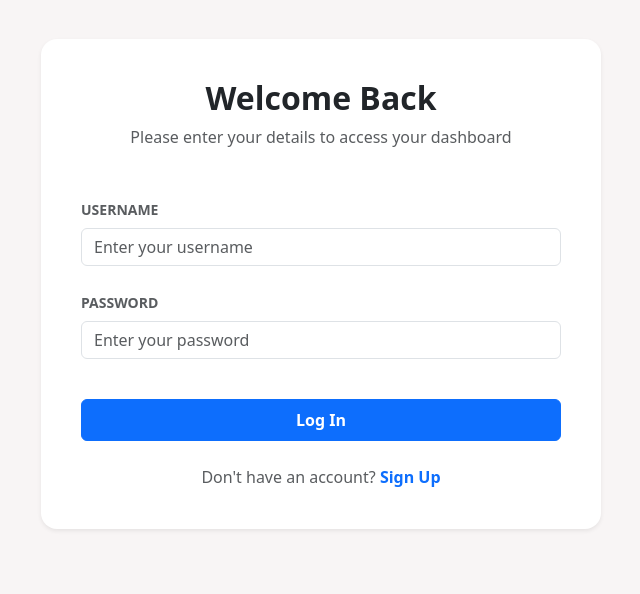
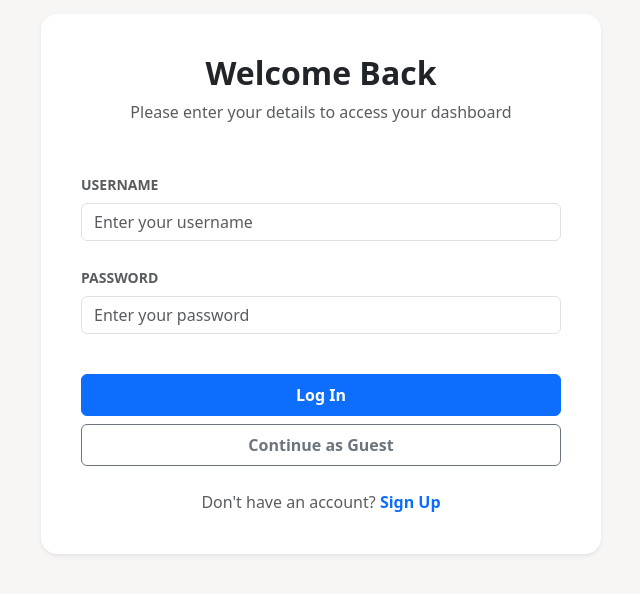
Before and after one commit to MINALOTFY10/frontend-task, a React (Vite) app: page /login in a window 1280 px wide. Shown: the part 116-710 px from the top of the page, without its empty margins (319-959 px from the left). Built offline with nearby package versions, Linux system fonts and the light colour scheme; no server answers.

Commit message:
feat: added login as guest button and logout button (#18) (#19)

```diff
--- a/src/layout/sidebar.tsx
+++ b/src/layout/sidebar.tsx
@@ -1,13 +1,15 @@
 import { useNavigate, useLocation } from "react-router";
 import styles from "./sidebar.module.css";
-import { MdOutlineLightMode, MdOutlineDarkMode, MdOutlineSettings } from "react-icons/md";
+import { MdOutlineLightMode, MdOutlineDarkMode, MdOutlineLogout } from "react-icons/md";
 import { useTheme } from "../context/theme-context";
+import { useAuth } from "../context/auth-context";
 import { navItems } from "../utils/nav-items";
 
 export default function Sidebar() {
   const navigate = useNavigate();
   const location = useLocation();
   const { theme, toggleTheme } = useTheme();
+  const { logout } = useAuth();
 
   return (
     <aside className={`${styles.sidebar} d-flex flex-column flex-md-column flex-row align-items-center justify-content-between py-2`} aria-label="Primary navigation">
@@ -46,10 +48,14 @@ export default function Sidebar() {
 
         <button
           type="button"
-          className={`${styles.settingsButton} btn d-flex align-items-center justify-content-center rounded-circle border-0 p-0 shadow-sm`}
-          aria-label="Settings"
+          className={`${styles.logoutButton} btn d-flex align-items-center justify-content-center rounded-circle border-0 p-0 shadow-sm`}
+          aria-label="Logout"
+          onClick={() => {
+            logout();
+            navigate("/login", { replace: true });
+          }}
         >
-          <MdOutlineSettings className="fs-6 lh-1" aria-hidden />
+          <MdOutlineLogout className="fs-6 lh-1" aria-hidden />
         </button>
       </div>
     </aside>
--- a/src/pages/login/index.tsx
+++ b/src/pages/login/index.tsx
@@ -36,6 +36,19 @@ function Login() {
     }
   };
 
+  const handleGuestLogin = async () => {
+    setError("");
+    setLoading(true);
+    try {
+      await login("emilys", "emilyspass");
+      navigate("/dashboard", { replace: true });
+    } catch {
+      setError("Guest login failed. Please try again.");
+    } finally {
+      setLoading(false);
+    }
+  };
+
   return (
     <Container fluid className="d-flex align-items-center justify-content-center min-vh-100 bg-page-custom">
       <Card className="w-100 border-0 shadow-sm p-4 rounded-4" style={{ maxWidth: 560 }}>
@@ -65,6 +78,16 @@ function Login() {
             <Button type="submit" className="w-100 mt-3 fw-semibold py-2" disabled={loading}>
               {loading ? "Logging in..." : "Log In"}
             </Button>
+
+            <Button
+              type="button"
+              variant="outline-secondary"
+              className="w-100 mt-2 fw-semibold py-2"
+              disabled={loading}
+              onClick={handleGuestLogin}
+            >
+              Continue as Guest
+            </Button>
           </Form>
 
           <div className="text-center mt-4">
```
Also changed, not shown: 1 other file (tests, documents, lock files or other folders).
